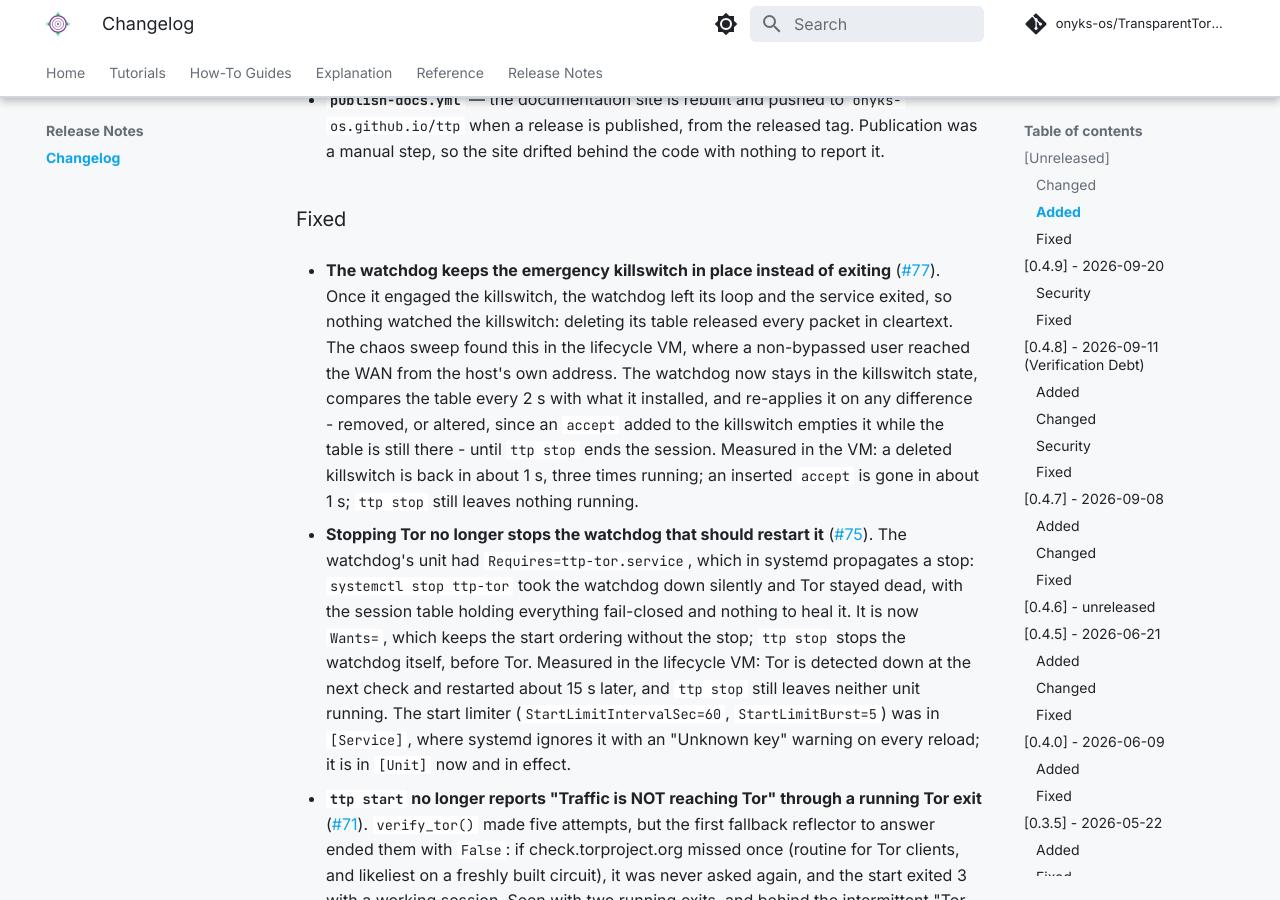
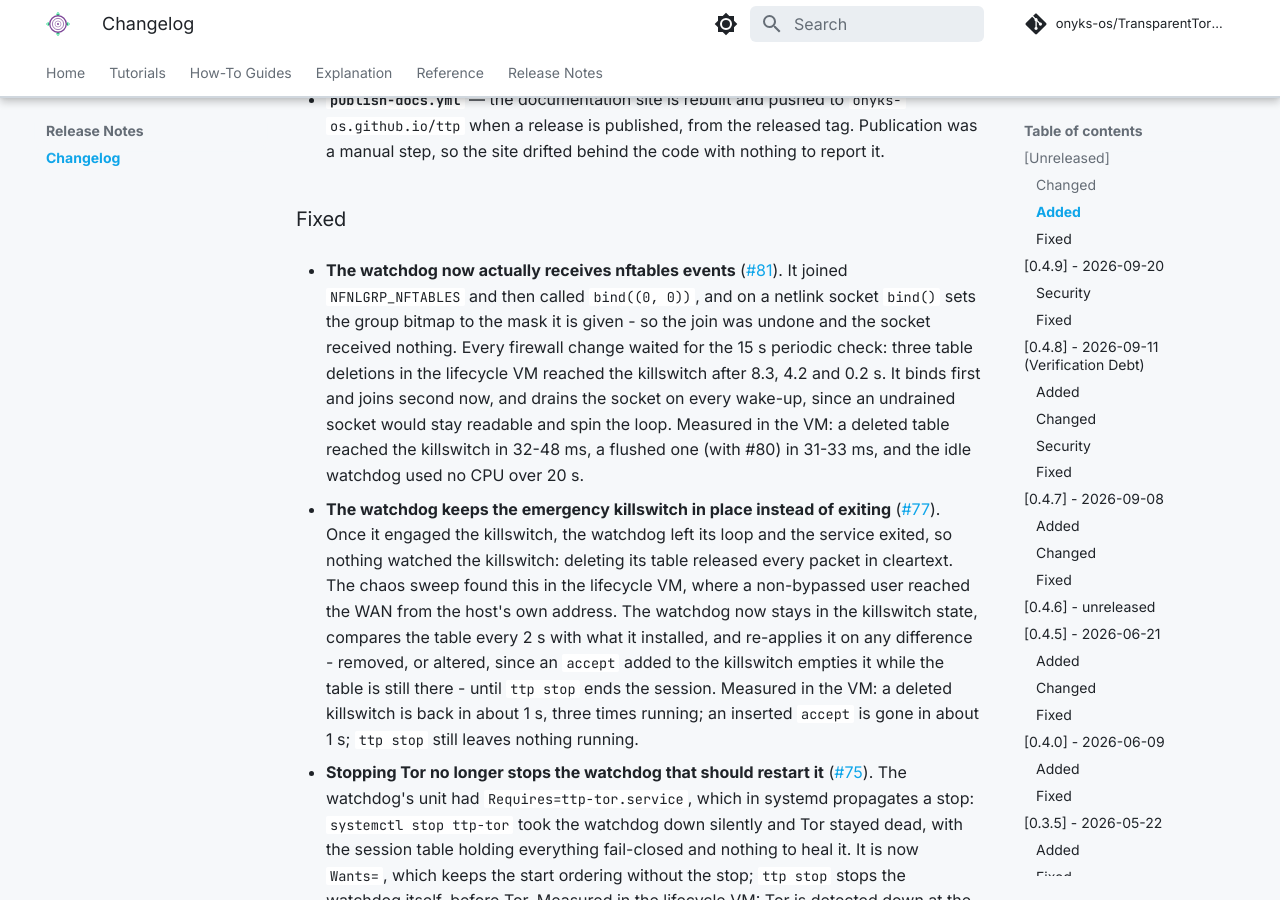
Before and after one commit to onyks-os/TransparentTorProxy, an MkDocs documentation site: the page built from docs/web/release-notes/changelog.md, in a window 1280 px wide and 900 px high, scrolled down 6279 px. Built offline with MkDocs 1.6.1 and Material for MkDocs 9.7.7, drawn with Linux system fonts in a browser that asks for light colours; comment, search, counter and statistics services are not loaded.

Commit message:
fix(watchdog): receive the nftables events it subscribes to
The watchdog joined NFNLGRP_NFTABLES and then called bind((0, 0)). On a
netlink socket bind() sets the group bitmap to the mask it is given, so the
join was undone: the socket received nothing, and every firewall change
waited for the 15 s periodic check. In the lifecycle VM three table
deletions reached the killswitch after 8.3, 4.2 and 0.2 s. Checked with a
bare socket in the same guest: joined-then-bound gets no event on
`nft delete table`, bound-then-joined gets it.

It binds first and joins second now. The loop also drains the socket on
every wake-up: an nftables event is only a signal to run the integrity
check, and an undrained socket would stay readable and spin the loop,
running `nft` without pause.

Measured in the VM with this change (and #80 applied for the flush case):
a deleted table reached the killswitch in 32, 48 and 35 ms, a flushed one
in 31, 33 and 31 ms, and the idle watchdog used no CPU over 20 s. The two
new tests were red on the old order and on a loop without the drain.

docs/security-assessment.md is left to #82, which rewrites the same
sentence; it will be brought in line once that is merged.

Closes #81

Co-Authored-By: Claude Opus 5.5 <noreply@anthropic.com>
Signed-off-by: onyks-os <129986281+onyks-os@users.noreply.github.com>

```diff
--- a/docs/web/release-notes/changelog.md
+++ b/docs/web/release-notes/changelog.md
@@ -291,6 +291,18 @@ and this project adheres to [Semantic Versioning](https://semver.org/spec/v2.0.0
   nothing to report it.
 
 ### Fixed
+
+- **The watchdog now actually receives nftables events**
+  ([#81](https://github.com/onyks-os/TransparentTorProxy/issues/81)). It joined
+  `NFNLGRP_NFTABLES` and then called `bind((0, 0))`, and on a netlink socket
+  `bind()` sets the group bitmap to the mask it is given - so the join was
+  undone and the socket received nothing. Every firewall change waited for the
+  15 s periodic check: three table deletions in the lifecycle VM reached the
+  killswitch after 8.3, 4.2 and 0.2 s. It binds first and joins second now, and
+  drains the socket on every wake-up, since an undrained socket would stay
+  readable and spin the loop. Measured in the VM: a deleted table reached the
+  killswitch in 32-48 ms, a flushed one (with #80) in 31-33 ms, and the idle
+  watchdog used no CPU over 20 s.
 
 - **The watchdog keeps the emergency killswitch in place instead of exiting**
   ([#77](https://github.com/onyks-os/TransparentTorProxy/issues/77)). Once it
```
Also changed, not shown: CHANGELOG.md (+12 -0 lines), 4 other files.
